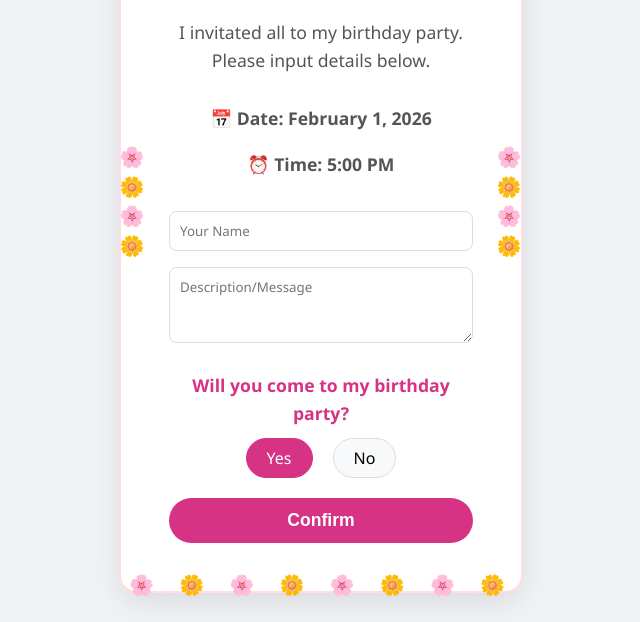
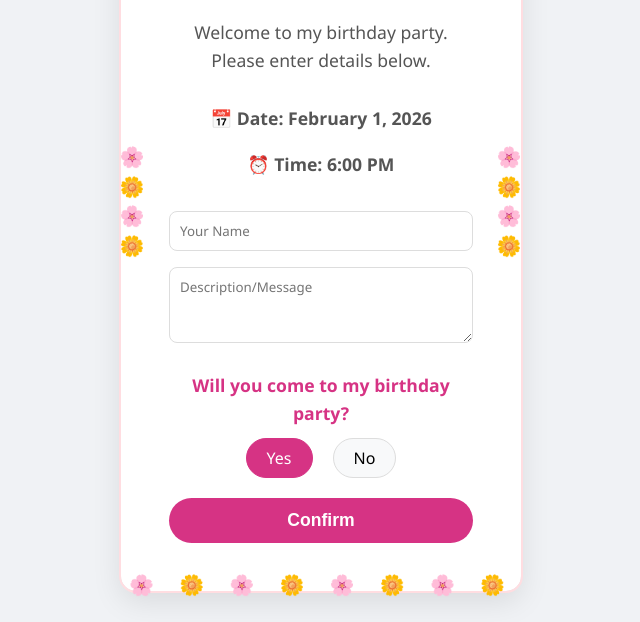
Before and after one commit to ttrrr6977-del/Invitation, a plain HTML site: page index.html in a window 1280 px wide. Shown: the part 218-840 px from the top of the page, without its empty margins (319-959 px from the left). Drawn offline with nearby package versions, Linux system fonts and the light colour scheme.

Commit message:
Update birthday invitation details

```diff
--- a/index.html
+++ b/index.html
@@ -181,11 +181,11 @@
 
         <h1>Birthday Invitation</h1>
 
-        <p>I invitated all to my birthday party. Please input details below.</p>
+        <p>Welcome to my birthday party. Please enter details below.</p>
 
         <div class="details">
             <p>📅 Date: February 1, 2026</p>
-            <p>⏰ Time: 5:00 PM</p>
+            <p>⏰ Time: 6:00 PM</p>
         </div>
 
         <form id="rsvp-form" class="rsvp-form">
```
